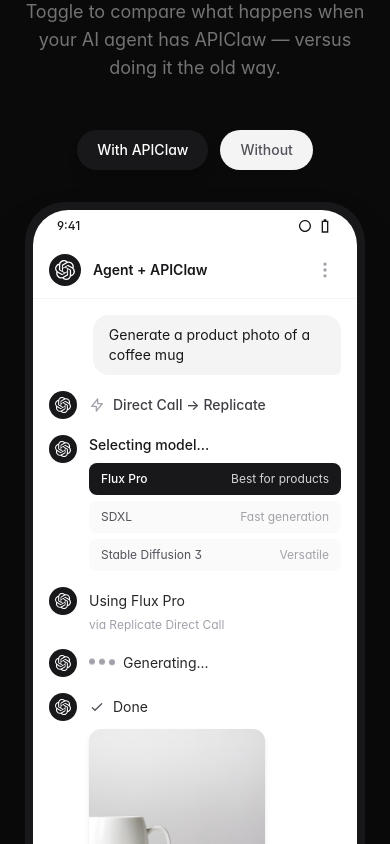
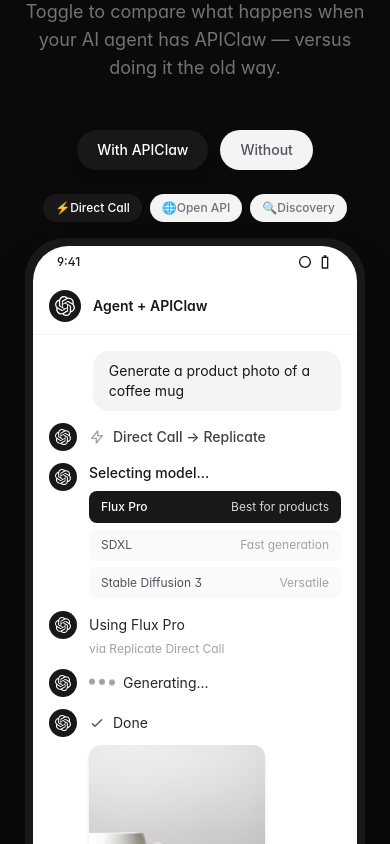
Before and after one commit to nordsym/apiclaw, a Next.js app in the folder landing/: page / in a window 390 px wide. Shown: the part 2020-2864 px from the top of the page. Built offline with nearby package versions, Linux system fonts and the light colour scheme.

Commit message:
feat: PhoneDemo now has 3 auto-rotating examples - Direct Call, Open API, Discovery

```diff
--- a/landing/src/components/demo/PhoneDemo.tsx
+++ b/landing/src/components/demo/PhoneDemo.tsx
@@ -1,6 +1,6 @@
 "use client";
 
-import { useState, useEffect } from "react";
+import { useState, useEffect, useCallback } from "react";
 import Image from "next/image";
 
 interface WithMessage {
@@ -9,6 +9,8 @@ interface WithMessage {
   meta?: string;
   typing?: boolean;
   image?: boolean;
+  currency?: boolean;
+  transcript?: boolean;
   success?: boolean;
   search?: boolean;
   models?: { name: string; match: string }[];
@@ -22,7 +24,8 @@ interface WithoutMessage {
 
 type Message = WithMessage | WithoutMessage;
 
-const WithAPIClaw: WithMessage[] = [
+// Example 1: Direct Call - Replicate
+const DirectCallExample: WithMessage[] = [
   { role: "user", text: "Generate a product photo of a coffee mug" },
   { role: "assistant", text: "Direct Call → Replicate", search: true },
   {
@@ -39,17 +42,48 @@ const WithAPIClaw: WithMessage[] = [
   { role: "assistant", text: "Done", image: true, success: true },
 ];
 
+// Example 2: Open API - Currency
+const OpenAPIExample: WithMessage[] = [
+  { role: "user", text: "What's the USD to SEK exchange rate?" },
+  { role: "assistant", text: "Open API → Frankfurter", search: true },
+  { role: "assistant", text: "No API key needed", meta: "Free, open access" },
+  { role: "assistant", text: "Fetching rate...", typing: true },
+  { role: "assistant", text: "Current rate", currency: true, success: true },
+];
+
+// Example 3: Discovery - Search 22k APIs
+const DiscoveryExample: WithMessage[] = [
+  { role: "user", text: "I need to transcribe meeting recordings" },
+  { role: "assistant", text: "Searching 22,000+ APIs...", search: true },
+  {
+    role: "assistant",
+    text: "Found 4 matches",
+    results: [
+      { name: "Deepgram", match: "96%", cost: "$0.0043/min" },
+      { name: "AssemblyAI", match: "94%", cost: "$0.0065/min" },
+      { name: "Rev.ai", match: "91%", cost: "$0.02/min" },
+      { name: "Google STT", match: "89%", cost: "$0.006/min" },
+    ]
+  },
+  { role: "assistant", text: "Deepgram recommended", meta: "Best accuracy + pricing", success: true },
+];
+
 const WithoutAPIClaw: WithoutMessage[] = [
-  { role: "step", text: "Search \"AI image generation API\"" },
+  { role: "step", text: "Search for the right API" },
   { role: "step", text: "Open 12 tabs, compare providers" },
-  { role: "step", text: "Read Replicate documentation" },
-  { role: "step", text: "Create account on Replicate" },
-  { role: "step", text: "Verify email, set up billing" },
-  { role: "step", text: "Generate API key" },
+  { role: "step", text: "Read documentation for each" },
+  { role: "step", text: "Create account, verify email" },
+  { role: "step", text: "Set up billing, generate key" },
   { role: "step", text: "Store key securely in .env" },
-  { role: "step", text: "Research which model to use" },
   { role: "step", text: "Write API integration code" },
+  { role: "step", text: "Debug authentication errors" },
   { role: "step", text: "Finally make first API call" },
+];
+
+const examples = [
+  { id: "direct", label: "Direct Call", messages: DirectCallExample },
+  { id: "open", label: "Open API", messages: OpenAPIExample },
+  { id: "discovery", label: "Discovery", messages: DiscoveryExample },
 ];
 
 // OpenAI-style logo
@@ -63,12 +97,20 @@ function OpenAILogo({ className }: { className?: string }) {
 
 export function PhoneDemo() {
   const [withClaw, setWithClaw] = useState(true);
+  const [exampleIndex, setExampleIndex] = useState(0);
   const [visibleMessages, setVisibleMessages] = useState(0);
+  const [isPaused, setIsPaused] = useState(false);
 
-  const messages: Message[] = withClaw ? WithAPIClaw : WithoutAPIClaw;
+  const currentExample = examples[exampleIndex];
+  const messages: Message[] = withClaw ? currentExample.messages : WithoutAPIClaw;
 
+  // Reset visible messages when example changes
   useEffect(() => {
     setVisibleMessages(0);
+  }, [exampleIndex, withClaw]);
+
+  // Animate messages appearing
+  useEffect(() => {
     const interval = setInterval(() => {
       setVisibleMessages((v) => {
         if (v >= messages.length) {
@@ -77,15 +119,38 @@ export function PhoneDemo() {
         }
         return v + 1;
       });
-    }, withClaw ? 1000 : 600);
+    }, withClaw ? 800 : 500);
 
     return () => clearInterval(interval);
-  }, [withClaw, messages.length]);
+  }, [messages.length, exampleIndex, withClaw]);
+
+  // Auto-rotate examples (only when withClaw is true)
+  useEffect(() => {
+    if (!withClaw || isPaused) return;
+
+    const timer = setTimeout(() => {
+      if (visibleMessages >= messages.length) {
+        // Wait 3 seconds after animation completes, then switch
+        setTimeout(() => {
+          setExampleIndex((i) => (i + 1) % examples.length);
+        }, 3000);
+      }
+    }, 100);
+
+    return () => clearTimeout(timer);
+  }, [visibleMessages, messages.length, withClaw, isPaused]);
+
+  const handleDotClick = useCallback((index: number) => {
+    setExampleIndex(index);
+    setIsPaused(true);
+    // Resume auto-rotation after 15 seconds
+    setTimeout(() => setIsPaused(false), 15000);
+  }, []);
 
   return (
     <div className="w-full max-w-sm mx-auto">
       {/* Toggle */}
-      <div className="flex items-center justify-center gap-3 mb-8">
+      <div className="flex items-center justify-center gap-3 mb-6">
         <button
           onClick={() => setWithClaw(true)}
           className={`px-5 py-2.5 rounded-full font-medium text-sm transition-all ${
@@ -107,6 +172,28 @@ export function PhoneDemo() {
           Without
         </button>
       </div>
+
+      {/* Example indicator dots (only show when withClaw) */}
+      {withClaw && (
+        <div className="flex items-center justify-center gap-2 mb-4">
+          {examples.map((ex, i) => (
+            <button
+              key={ex.id}
+              onClick={() => handleDotClick(i)}
+              className={`flex items-center gap-1.5 px-3 py-1.5 rounded-full text-xs font-medium transition-all ${
+                i === exampleIndex
+                  ? "bg-zinc-900 text-white"
+                  : "bg-zinc-100 text-zinc-500 hover:bg-zinc-200"
+              }`}
+            >
+              {ex.id === "direct" && "⚡"}
+              {ex.id === "open" && "🌐"}
+              {ex.id === "discovery" && "🔍"}
+              {ex.label}
+            </button>
+          ))}
+        </div>
+      )}
 
       {/* ChatGPT-style Phone Frame */}
       <div className="relative mx-auto" style={{ maxWidth: "340px" }}>
@@ -143,20 +230,14 @@ export function PhoneDemo() {
                   </div>
                 </div>
               </div>
-              <button className="w-8 h-8 flex items-center justify-center rounded-lg hover:bg-zinc-100">
-                <svg className="w-5 h-5 text-zinc-400" fill="none" viewBox="0 0 24 24" stroke="currentColor" strokeWidth={2}>
-                  <path strokeLinecap="round" strokeLinejoin="round" d="M12 5v.01M12 12v.01M12 19v.01M12 6a1 1 0 110-2 1 1 0 010 2zm0 7a1 1 0 110-2 1 1 0 010 2zm0 7a1 1 0 110-2 1 1 0 010 2z" />
-                </svg>
-              </button>
             </div>
 
             {/* Messages area */}
-            <div className="flex-1 overflow-y-auto px-4 py-4 space-y-4 bg-white">
+            <div className="flex-1 overflow-y-auto px-4 py-4 space-y-3 bg-white">
               {messages.slice(0, visibleMessages).map((msg, i) => (
                 <div
-                  key={i}
+                  key={`${exampleIndex}-${i}`}
                   className="animate-fade-in"
-                  style={{ animationDelay: `${i * 50}ms` }}
                 >
                   {msg.role === "user" ? (
                     <div className="flex justify-end">
@@ -179,12 +260,10 @@ export function PhoneDemo() {
                     </div>
                   ) : (
                     <div className="flex gap-3">
-                      {/* Avatar */}
                       <div className="w-7 h-7 rounded-full bg-zinc-900 flex items-center justify-center flex-shrink-0">
                         <OpenAILogo className="w-4 h-4 text-white" />
                       </div>
 
-                      {/* Message content */}
                       <div className="flex-1 min-w-0">
                         {msg.search && (
                           <div className="flex items-center gap-2 text-zinc-700 text-sm py-1 font-medium">
@@ -259,6 +338,17 @@ export function PhoneDemo() {
                             />
                           </div>
                         )}
+                        {msg.currency && (
+                          <div className="mt-2 bg-zinc-50 border border-zinc-200 rounded-xl p-3 inline-block">
+                            <div className="flex items-center gap-3">
+                              <div className="text-2xl font-bold text-zinc-900">10.82</div>
+                              <div className="text-sm text-zinc-500">
+                                <div className="font-medium">USD → SEK</div>
+                                <div className="text-xs text-zinc-400">Live rate</div>
+                              </div>
+                            </div>
+                          </div>
+                        )}
                       </div>
                     </div>
                   )}
--- a/landing/src/lib/stats.json
+++ b/landing/src/lib/stats.json
@@ -4,7 +4,7 @@
   "directCallCount": 10,
   "categoryCount": 13,
   "lastUpdated": "2026-02-27T09:10:41.344767",
-  "generatedAt": "2026-03-01T08:49:01.795Z",
+  "generatedAt": "2026-03-01T08:58:33.319Z",
   "categoryBreakdown": {
     "Finance": 1179,
     "Auth & Security": 491,
```
